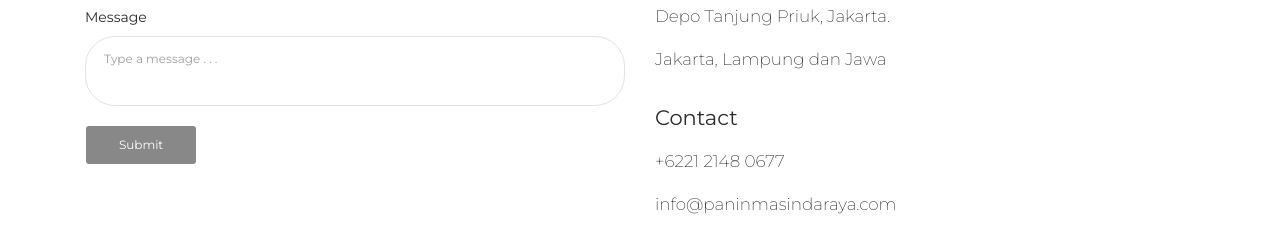
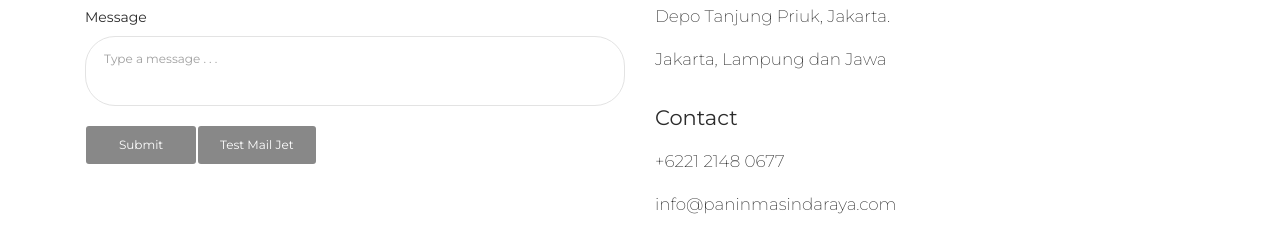
Before and after one commit to ebi94/pmr-react, a React app: page /contact-us in a window 1280 px wide. Shown: the part 879-1110 px from the top of the page. Built offline with nearby package versions, Linux system fonts and the light colour scheme.

Commit message:
testing mail jet

```diff
--- a/package.json
+++ b/package.json
@@ -9,6 +9,7 @@
     "google-map-react": "^1.1.7",
     "google-maps-react": "^2.0.6",
     "moment": "2.24.0",
+    "node-mailjet": "^3.3.1",
     "node-sass": "4.12.0",
     "nodemailer": "^6.4.8",
     "nouislider": "14.0.2",
--- a/src/views/index-sections/ContactUsElements.js
+++ b/src/views/index-sections/ContactUsElements.js
@@ -71,6 +71,41 @@ const ContactUsElements = () => {
         setMessage('');
     }
 
+    const sendMailjet = () => {
+        const mailjet = require ('node-mailjet')
+        .connect(process.env.REACT_APP_MJ_APIKEY_PUBLIC, process.env.REACT_APP_MJ_APIKEY_PRIVATE)
+        const request = mailjet
+            .post("send", {'version': 'v3.1'})
+            .request({
+                "Messages":[
+                        {
+                                "From": {
+                                        "Email": "fromweb@paninmasindaraya.com",
+                                        "Name": "Mailjet Pilot"
+                                },
+                                "To": [
+                                        {
+                                                "Email": "febritriakbar@gmail.com",
+                                                "Name": "passenger 1"
+                                        }
+                                ],
+                                "Subject": "Your email flight plan!",
+                                "TextPart": "Dear passenger 1, welcome to Mailjet! May the delivery force be with you!",
+                                "HTMLPart": "<h3>Dear passenger 1, welcome to <a href='https://www.mailjet.com/'>Mailjet</a>!</h3><br />May the delivery force be with you!"
+                        }
+                ]
+            })
+        request
+            .then((result) => {
+                console.log('sukes');
+                console.log(result.body);
+            })
+            .catch((err) => {
+                console.log('gagal');
+                console.log(err.statusCode);
+        })
+    }
+
   return (
     <>
         <div className="section section-basic" id="basic-elements">
@@ -138,6 +173,7 @@ const ContactUsElements = () => {
                             >
                                 {loading ?  (<i className="now-ui-icons loader_refresh spin"></i>) : 'Submit'}
                             </Button>
+                            <Button onClick={() => sendMailjet()}>Test Mail Jet</Button>
                         </Form>
                         </Col>
                         <div className="space-70"></div>
```
Also changed, not shown: build/asset-manifest.json, build/index.html, build/service-worker.js, 15 other files.
